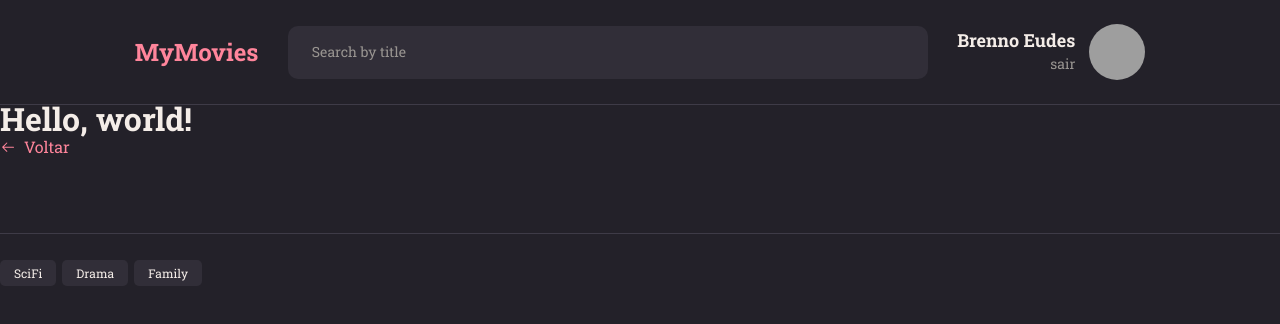
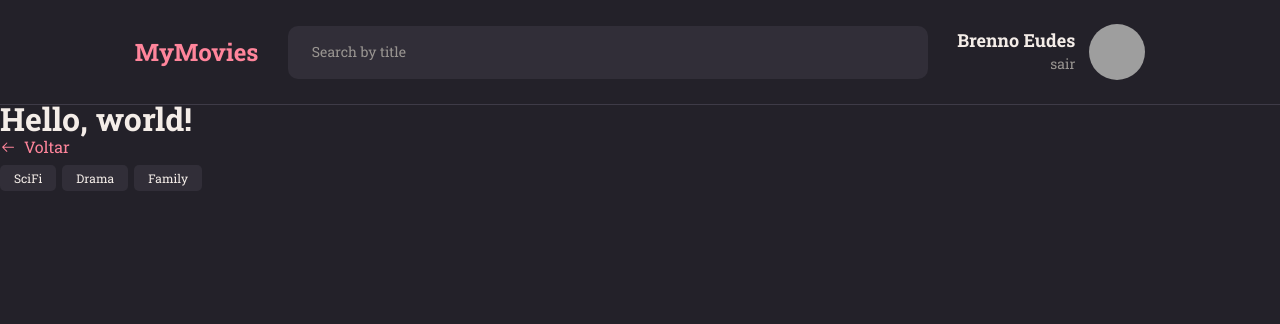
Before and after one commit to brennoEudes/my-movies, a React (Vite) app in the folder MyMovies/: page / in a window 1280 px wide. Shown: the top 324 px of the page. Built offline with nearby package versions, Linux system fonts and the light colour scheme; grey boxes are pictures that could not be loaded.

Commit message:
section component adjusts

```diff
--- a/MyMovies/src/components/Section/index.jsx
+++ b/MyMovies/src/components/Section/index.jsx
@@ -5,7 +5,7 @@ export function Section({title, children}) {
   return (
     <>
       <Container>
-        <h2>{title}</h2>
+        {title}
         {children}
       </Container>
     </>
--- a/MyMovies/src/components/Section/styles.js
+++ b/MyMovies/src/components/Section/styles.js
@@ -1,15 +1,7 @@
 import styled from "styled-components";
 
 export const Container = styled.section`
-  margin: 5.6rem 0 2.8rem;
-  h2 {
-    border-bottom-width: 1px;
-    border-bottom-style: solid;
-    border-bottom-color: ${({ theme }) => theme.COLORS.BACKGROUND_700};
-    padding-bottom: 1.6rem;
-    margin-bottom: 2.4rem;
-    color: ${({ theme }) => theme.COLORS.GRAY_100};
-    font-size: 2rem;
-    font-weight: 400;
-  }
+  color: ${({ theme }) => theme.COLORS.GRAY_100};
+  font-size: 2rem;
+  font-weight: 400;
 `;
```
